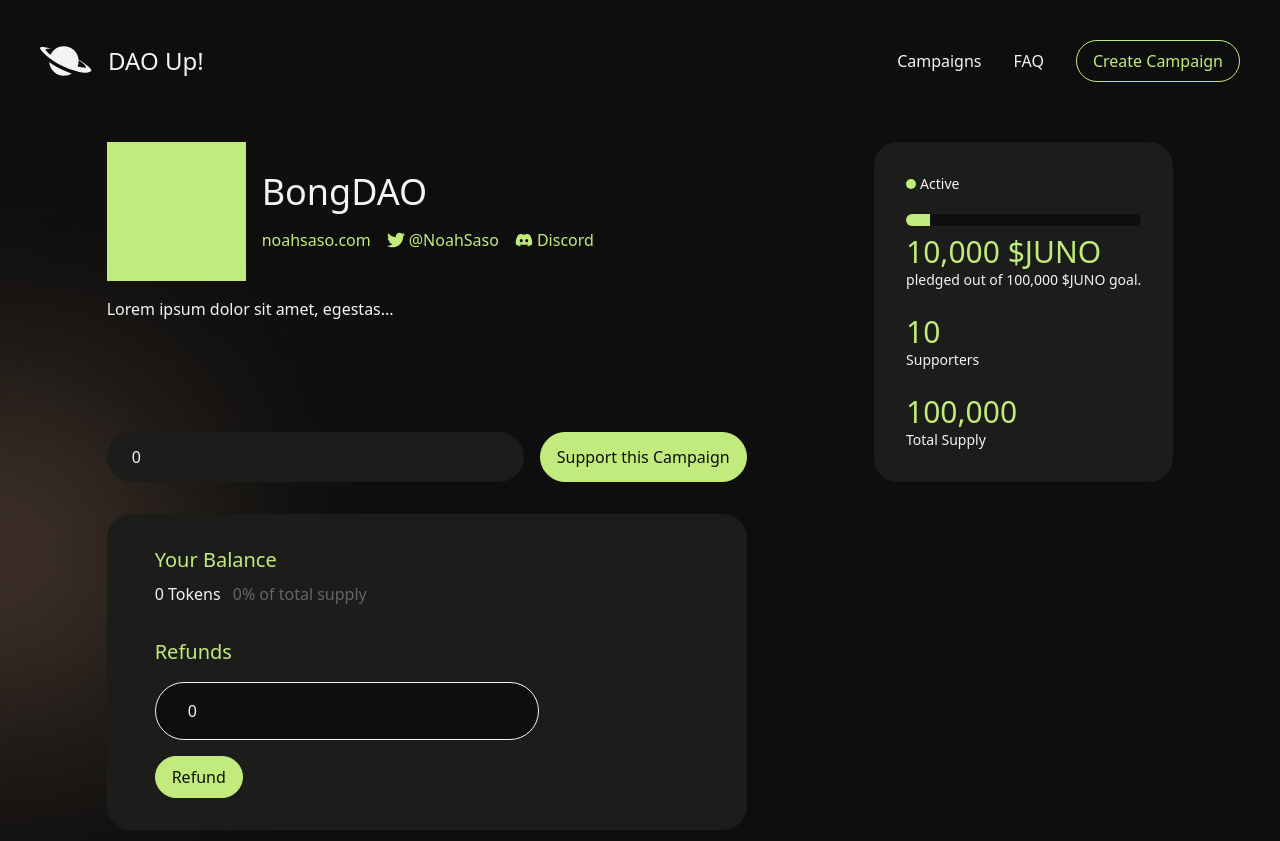
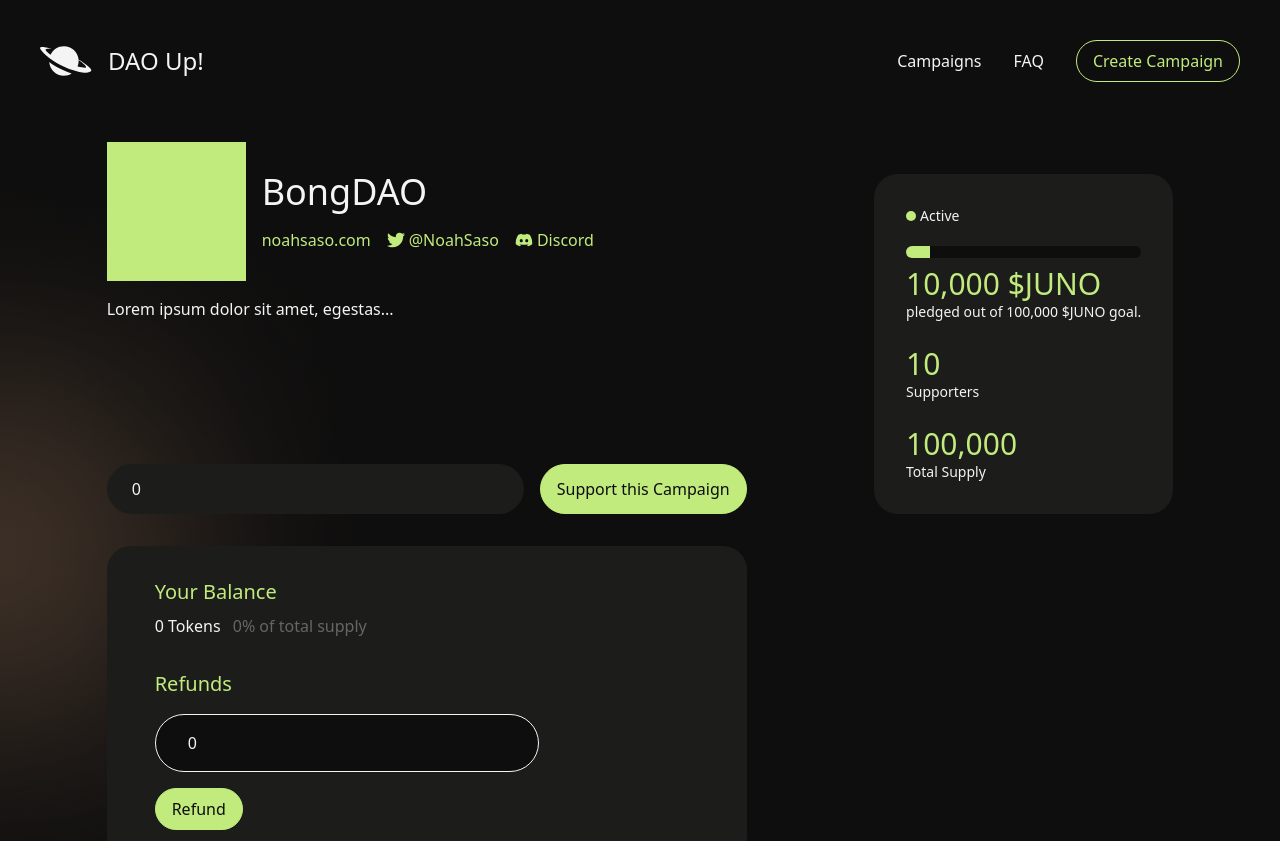
Before and after one commit to NoahSaso/dao-up, a Next.js app in the folder ui/: page /campaign/1 in a window 1280 px wide. Shown: the top 841 px of the page. Built offline with nearby package versions, Linux system fonts and the light colour scheme.

Commit message:
fixed layout

```diff
--- a/ui/pages/campaign/[id].tsx
+++ b/ui/pages/campaign/[id].tsx
@@ -170,7 +170,7 @@ const Campaign: NextPage = () => {
 
             <div
               className={cn(
-                "flex flex-col items-stretch my-8",
+                "flex flex-col items-stretch mt-8",
                 "sm:flex-row lg:self-stretch lg:my-0",
                 { hidden: !open }
               )}
@@ -193,7 +193,7 @@ const Campaign: NextPage = () => {
 
           <div
             className={cn(
-              "bg-card rounded-3xl p-8",
+              "bg-card rounded-3xl p-8 mt-8",
               "flex flex-col items-start self-stretch"
             )}
           >
```
